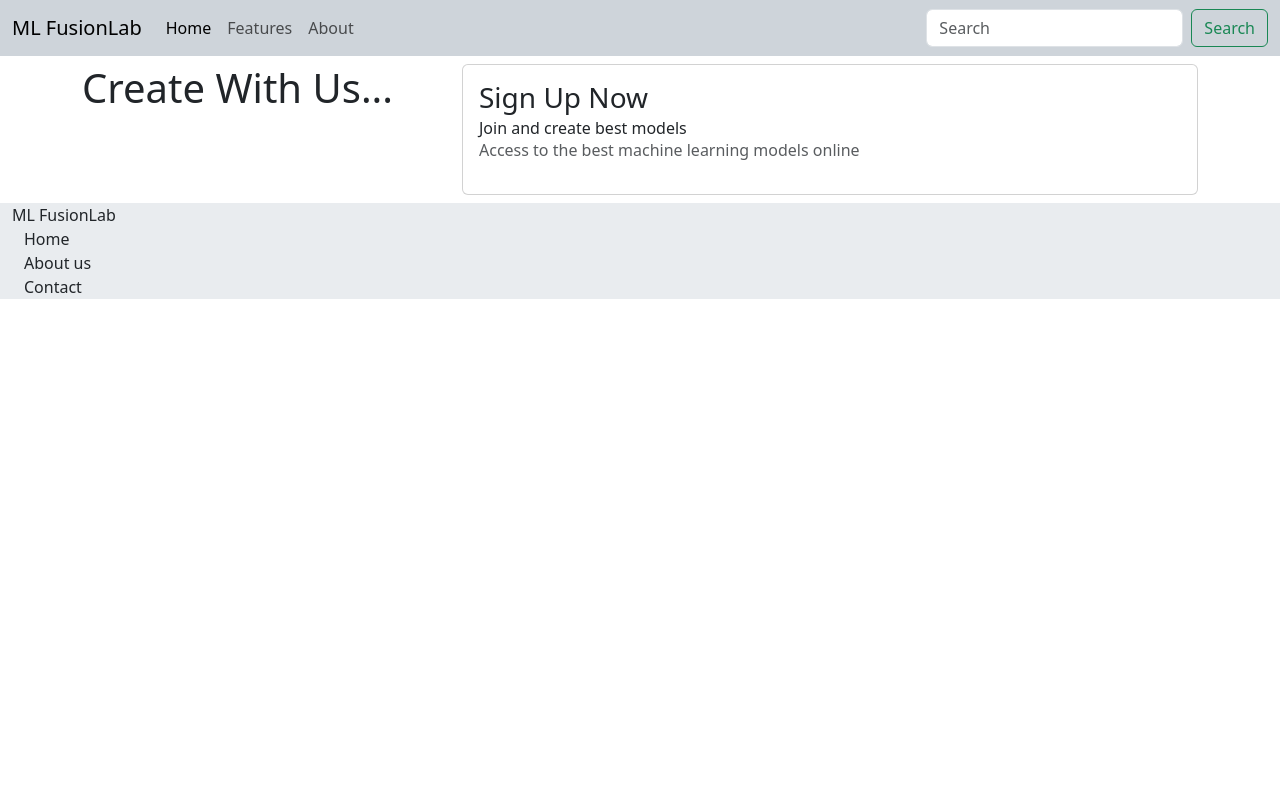
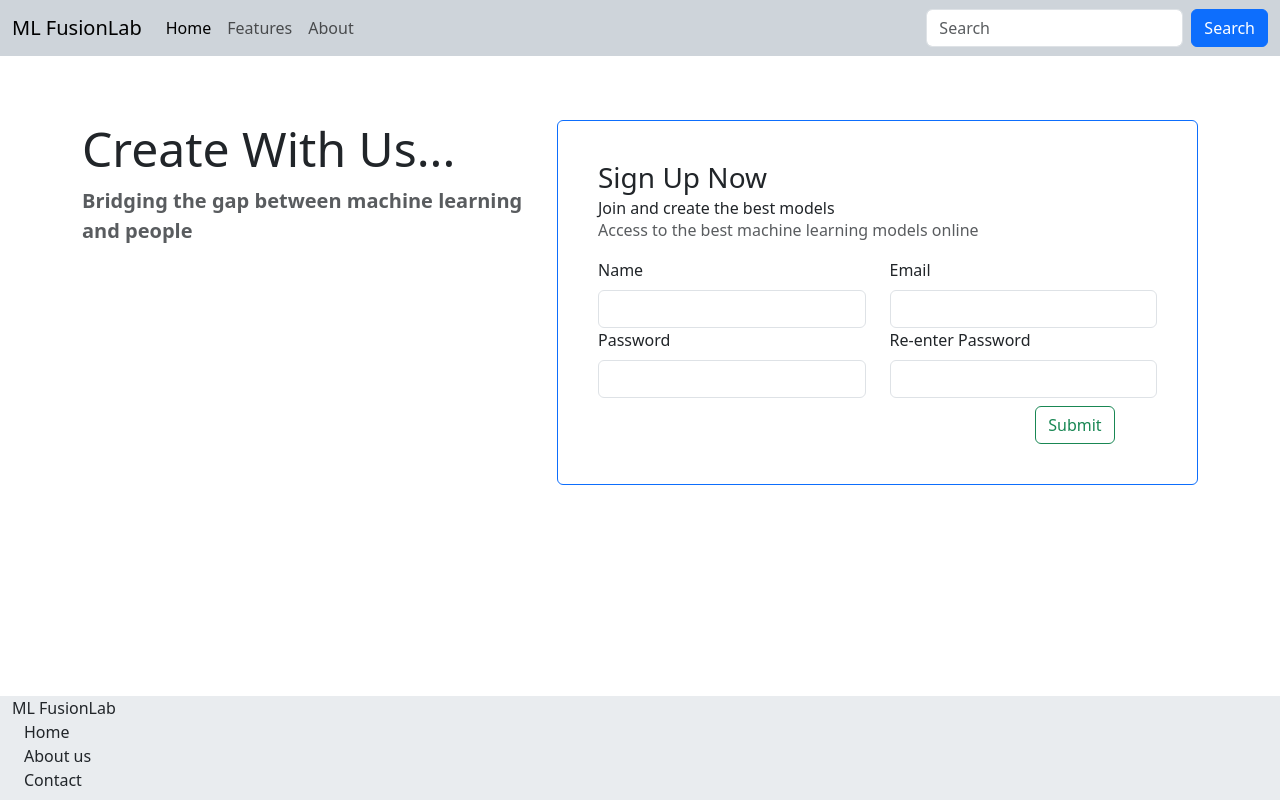
Before and after one commit to harikris001/MLFusionLab, a Django app: page /signup/ in a window 1280 px wide. Run offline with Django 4.2, Linux system fonts and the light colour scheme.

Commit message:
signup page complete

```diff
--- a/core/templates/core/base.html
+++ b/core/templates/core/base.html
@@ -29,7 +29,7 @@
                 </ul>
                 <form class="d-flex" role="search">
                   <input class="form-control me-2" type="search" placeholder="Search" aria-label="Search">
-                  <button class="btn btn-outline-success" type="submit">Search</button>
+                  <button class="btn btn-primary" type="submit">Search</button>
                 </form>
               </div>
             </div>
@@ -39,7 +39,7 @@
 
     {% endblock %}
     <footer>
-      <div class="container-fluid bg-body-secondary">
+      <div class="container-fluid bg-body-secondary fixed-bottom">
         ML FusionLab
         <div class="container-fluid">
           <ul class="navbar-nav navbar-expand me-auto mb-2"aria-controls="navbarSupportedContent" aria-expanded="true" aria-label="Toggle navigation">
--- a/core/templates/core/signup.html
+++ b/core/templates/core/signup.html
@@ -2,23 +2,48 @@
 {% block title %}Sign up{% endblock %}
 
 {% block content %}
-<div class="container-md mt-2 mb-2">
+<div class="container-md mt-3 mb-5">
     <div class="row">
-        <div class="col-4">
-            <h1>Create With Us...</h1>
+        <div class="col-10 col-md-5 my-5">
+            <h1 class="display-5">Create With Us...</h1>
+            <p class="lead text-muted fw-bold">Bridging the gap between machine learning and people</p>
         </div>
-        <div class="col-8">
-            <div class="card">
+        <div class="col-md-7">
+            <div class="card border-primary my-5 p-4">
                 <div class="card-body">
                     <h3 class="card-title">
                         Sign Up Now
                     </h3>
                     <h6 class="card-subtitle">
-                        Join and create best models
+                        Join and create the best models
                     </h6>
                     <p class="card-text text-body-secondary">Access to the best machine learning models online</p>
                     <form>
-                        <div class="row"></div>
+                        <div class="row justify-content-center">
+                            <div class="col-8 col-md-6">
+                                <label for="name" class="form-label">Name</label>
+                                <input type="text" class="form-control" id="name">
+                            </div>
+                            <div class="col-8 col-md-6">
+                                <label for="email" class="form-label">Email</label>
+                                <input type="email" id="email" class="form-control">
+                            </div>
+                        </div>
+                        <div class="row justify-content-center">
+                            <div class="col-8 col-md-6">
+                                <label for="pass" class="form-label">Password</label>
+                                <input type="password" class="form-control" id="pass">
+                            </div>
+                            <div class="col-8 col-md-6">
+                                <label for="re-pass" class="form-label">Re-enter Password</label>
+                                <input type="password" id="re-pass" class="form-control">
+                            </div>
+                        </div>
+                        <div class="row justify-content-end mt-2">
+                            <div class="col-3">
+                                <button type="submit" class="btn btn-outline-success">Submit</button>
+                            </div>
+                        </div>
                     </form>
                 </div>
             </div>
```
Also changed, not shown: core/templates/core/login.html (line endings or trailing spaces).
